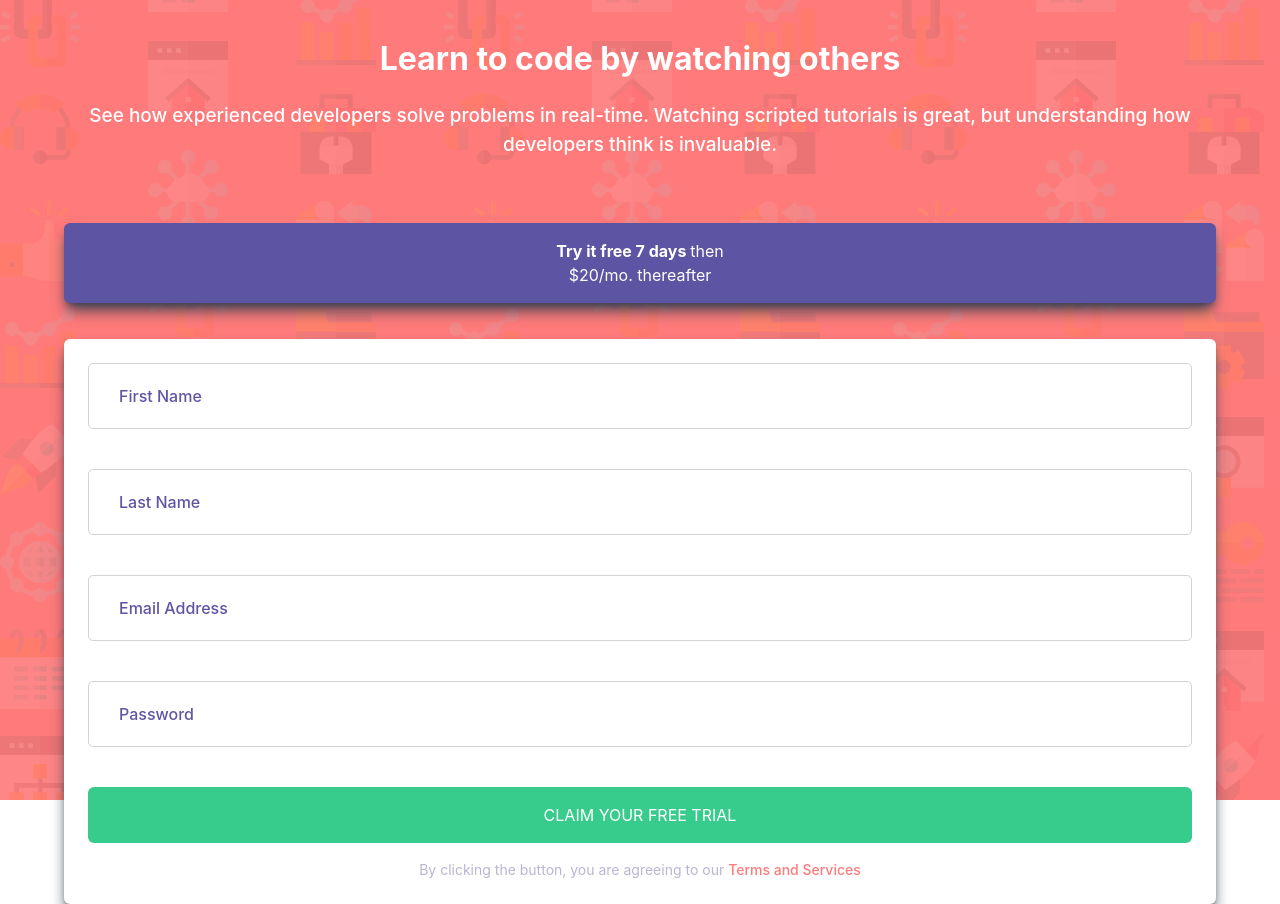
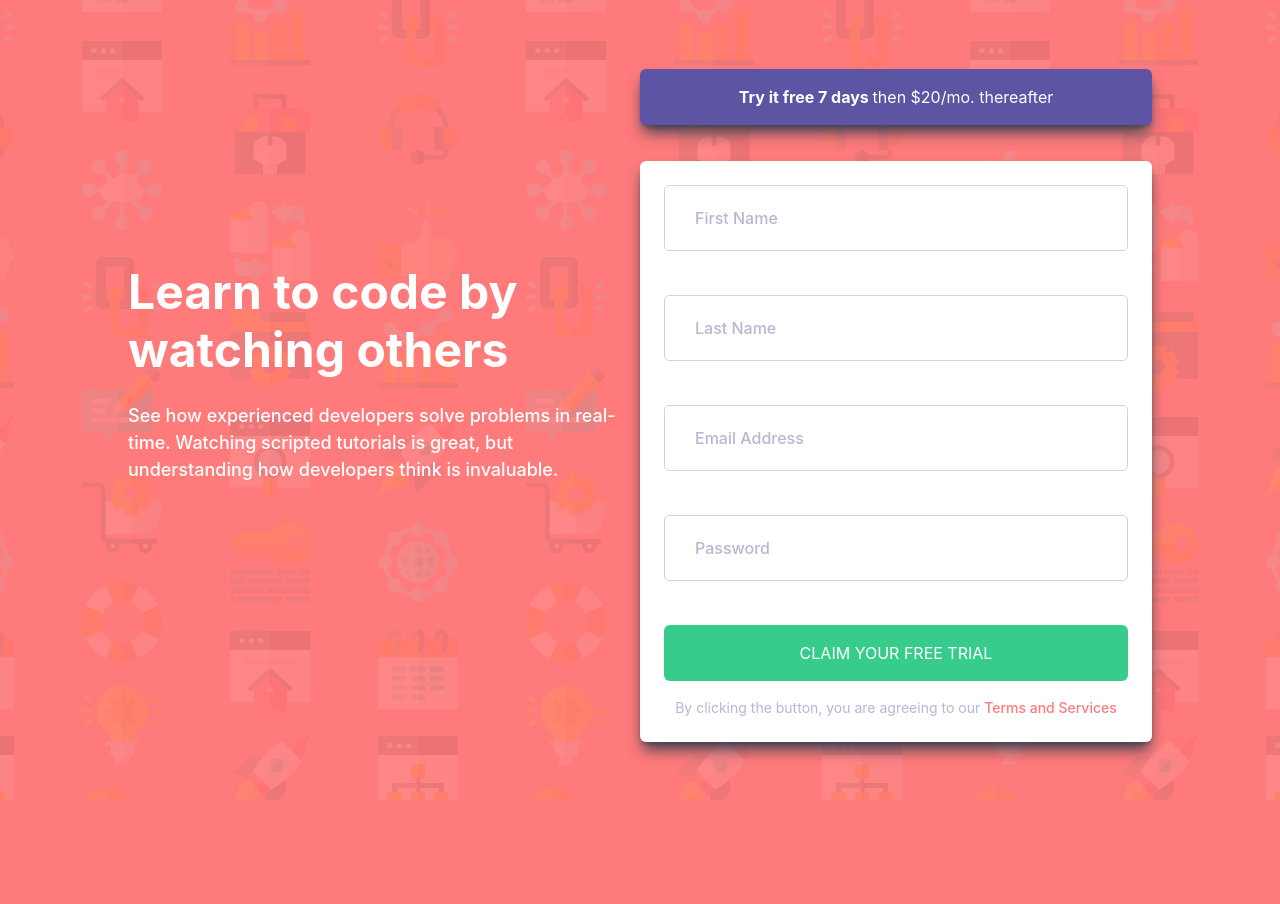
Before and after one commit to lucian-iernye/react-signup-form, a React (Create React App) app: page / in a window 1280 px wide. After the commit the page ends 800 px from the top, so only its background shows below. Built offline with nearby package versions, Linux system fonts and the light colour scheme.

Commit message:
finish desktop design as well

```diff
--- a/src/App.css
+++ /dev/null
@@ -1,92 +0,0 @@
-* {
-  font-size: 16px;
-  margin: 0;
-  padding: 0;
-}
-
-section.signup__form__container {
-  background: url("./assets/bg-intro-desktop.png");
-  background-color: hsl(0, 100%, 74%);
-}
-
-.form__container {
-  width: 90%;
-  height: 90%;
-}
-
-.text__container {
-  width: 100%;
-  text-align: center;
-}
-
-.inputs__container {
-  width: 100%;
-}
-
-h1 {
-  font-size: 32px;
-  font-weight: 700;
-  line-height: 1.2;
-}
-
-h2 {
-  font-size: 19px;
-  font-weight: 500;
-}
-
-.ad__element {
-  background-color: #5d54a3;
-  margin-bottom: 36px;
-}
-
-.ad__new__line {
-  display: block;
-}
-
-input {
-  border-radius: 5px;
-  border: 1px solid lightgray;
-  width: 100%;
-  padding: 20px;
-  background-color: white;
-  text-indent: 10px;
-  /* background: url("./assets/icon-error.svg") no-repeat 250px; */
-  padding-right: 20px;
-}
-
-input::placeholder {
-  color: hsl(248, 32%, 49%);
-  font-weight: 500;
-}
-
-input:focus {
-  outline: none;
-}
-
-form.form > p {
-  color: hsl(0, 100%, 74%);
-  font-size: 12px;
-}
-
-.submit-btn {
-  background-color: hsl(154, 59%, 51%);
-}
-
-.footer__text {
-  font-size: 14px;
-  font-weight: 400;
-  color: hsl(246, 25%, 77%);
-  text-align: center;
-}
-
-.footer__text__new__line {
-  display: inline-block;
-  font-size: 14px;
-  font-weight: 400;
-}
-
-.terms {
-  color: hsl(0, 100%, 74%);
-  font-size: 14px;
-  font-weight: 500;
-}
--- /dev/null
+++ b/src/App.scss
@@ -0,0 +1,191 @@
+* {
+  font-size: 16px;
+  margin: 0;
+  padding: 0;
+  box-sizing: border-box;
+}
+
+body {
+  background: url("./assets/bg-intro-desktop.png") no-repeat center center fixed;
+  background-size: cover;
+  background-color: hsl(0, 100%, 74%);
+}
+
+section.signup__form__container {
+  display: flex;
+  justify-content: center;
+  align-items: center;
+  width: 100%;
+  height: 100%;
+}
+
+.form__container {
+  width: 80%;
+  margin-top: 60px;
+  margin-bottom: 50px;
+
+  .text__container {
+    width: 100%;
+    text-align: center;
+
+    h1 {
+      font-size: 32px;
+      font-weight: 700;
+      line-height: 1.2;
+      margin-bottom: 24px;
+    }
+
+    h2 {
+      font-size: 19px;
+      font-weight: 500;
+      margin-bottom: 64px;
+    }
+  }
+
+  .inputs__container {
+    width: 100%;
+
+    .ad__element {
+      background-color: #5d54a3;
+      margin-bottom: 36px;
+
+      &:hover {
+        background-color: #484088;
+      }
+
+      .ad__new__line {
+        display: block;
+      }
+    }
+
+    .form {
+      input {
+        border-radius: 5px;
+        border: 1px solid lightgray;
+        width: 100%;
+        padding: 20px;
+        background-color: white;
+        text-indent: 10px;
+        padding-right: 20px;
+      }
+
+      input::placeholder {
+        color: hsl(246, 25%, 77%);
+        font-weight: 500;
+      }
+
+      input:focus {
+        outline: none;
+      }
+
+      input:focus::placeholder {
+        color: hsl(0, 0%, 24%);
+      }
+
+      input:hover {
+        border: 1px solid hsl(0, 0%, 69%);
+      }
+
+      p {
+        color: hsl(0, 100%, 74%);
+        font-size: 12px;
+        margin-top: 4px;
+      }
+
+      .submit-btn {
+        background-color: hsl(154, 59%, 51%);
+
+        &:hover {
+          background-color: hsl(154, 59%, 45%);
+        }
+      }
+
+      .footer__text {
+        font-size: 14px;
+        font-weight: 400;
+        color: hsl(246, 25%, 77%);
+        text-align: center;
+      }
+
+      .footer__text__new__line {
+        display: inline-block;
+        font-size: 14px;
+        font-weight: 400;
+      }
+
+      .terms {
+        color: hsl(0, 100%, 74%);
+        font-size: 14px;
+        font-weight: 500;
+      }
+    }
+  }
+}
+
+@media screen and (min-width: 844px) {
+  section.signup__form__container {
+    height: 100vh;
+  }
+}
+
+@media screen and (min-width: 840px) {
+  .form__container {
+    width: 90%;
+    display: flex;
+    justify-content: center;
+    align-items: center;
+
+    .text__container {
+      h1 {
+        font-size: 42px;
+        text-align: left;
+      }
+
+      h2 {
+        font-size: 18px;
+        text-align: left;
+      }
+    }
+
+    .inputs__container {
+      .ad__element {
+        .ad__new__line {
+          display: inline-block;
+        }
+      }
+    }
+  }
+}
+
+@media screen and (min-width: 1024px) {
+  .form__container {
+    width: 80%;
+    height: 80%;
+
+    .text__container {
+      h1 {
+        font-size: 48px;
+      }
+
+      h2 {
+        font-size: 18px;
+      }
+    }
+  }
+}
+
+@media screen and (min-width: 1440px) {
+  .form__container {
+    width: 85%;
+
+    .text__container {
+      h1 {
+        font-size: 58px;
+      }
+
+      h2 {
+        font-size: 20px;
+      }
+    }
+  }
+}
--- a/src/App.tsx
+++ b/src/App.tsx
@@ -1,5 +1,5 @@
 import React from "react";
-import "./App.css";
+import "./App.scss";
 import Form from "./components/Form";
 
 function App() {
--- a/src/components/Form.tsx
+++ b/src/components/Form.tsx
@@ -35,7 +35,7 @@ export default function Form() {
     borderWidth: "2px",
     borderColor: "hsl(0, 100%, 74%)",
     backgroundImage: `url(${errorSvg})`,
-    backgroundPosition: "250px",
+    backgroundPosition: "right",
     backgroundRepeat: "no-repeat",
   };
 
@@ -46,11 +46,11 @@ export default function Form() {
   };
 
   return (
-    <section className="signup__form__container w-screen h-screen flex justify-center items-center">
+    <section className="signup__form__container">
       <div className="form__container">
-        <div className="text__container text-white w-1/2 flex flex-col justify-center items-center mr-4">
-          <h1 className="mb-6">Learn to code by watching others</h1>
-          <h2 className="mb-16">
+        <div className="text__container text-white">
+          <h1 className="mb-2">Learn to code by watching others</h1>
+          <h2 className="mb-2">
             See how experienced developers solve problems in real-time. Watching
             scripted tutorials is great, but understanding how developers think
             is invaluable.
@@ -60,7 +60,7 @@ export default function Form() {
         <div className="inputs__container">
           <div className="ad__element w-full rounded-md shadow-lg shadow-gray-700">
             <p className="py-4 text-white text-center">
-              <span className="font-bold">Try it free 7 days </span>then
+              <span className="font-bold">Try it free 7 days </span>then{" "}
               <span className="ad__new__line"> $20/mo. thereafter</span>
             </p>
           </div>
@@ -157,9 +157,9 @@ export default function Form() {
             </button>
             <h3 className="footer__text">
               By clicking the button, you are agreeing to{" "}
-              <p className="footer__text__new__line">
+              <h4 className="footer__text__new__line">
                 our <span className="terms">Terms and Services</span>
-              </p>
+              </h4>
             </h3>
           </form>
         </div>
```
